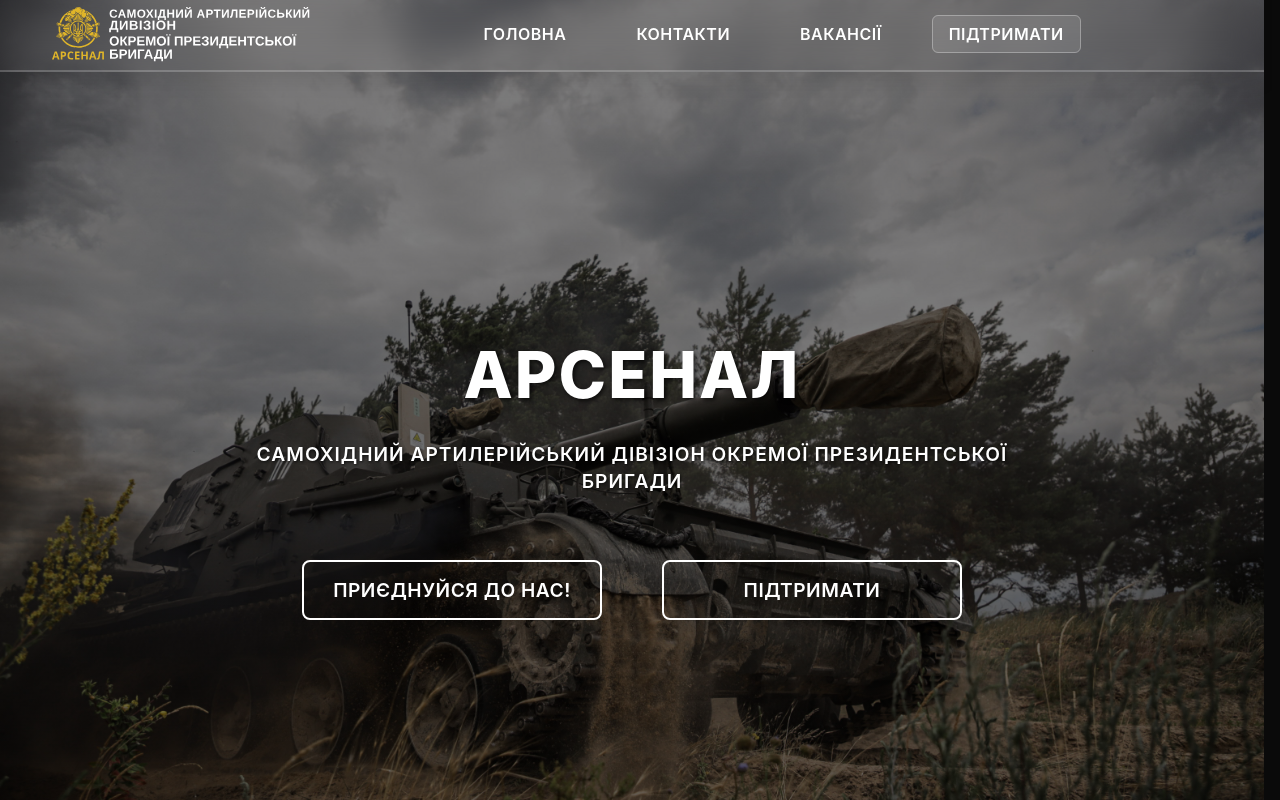
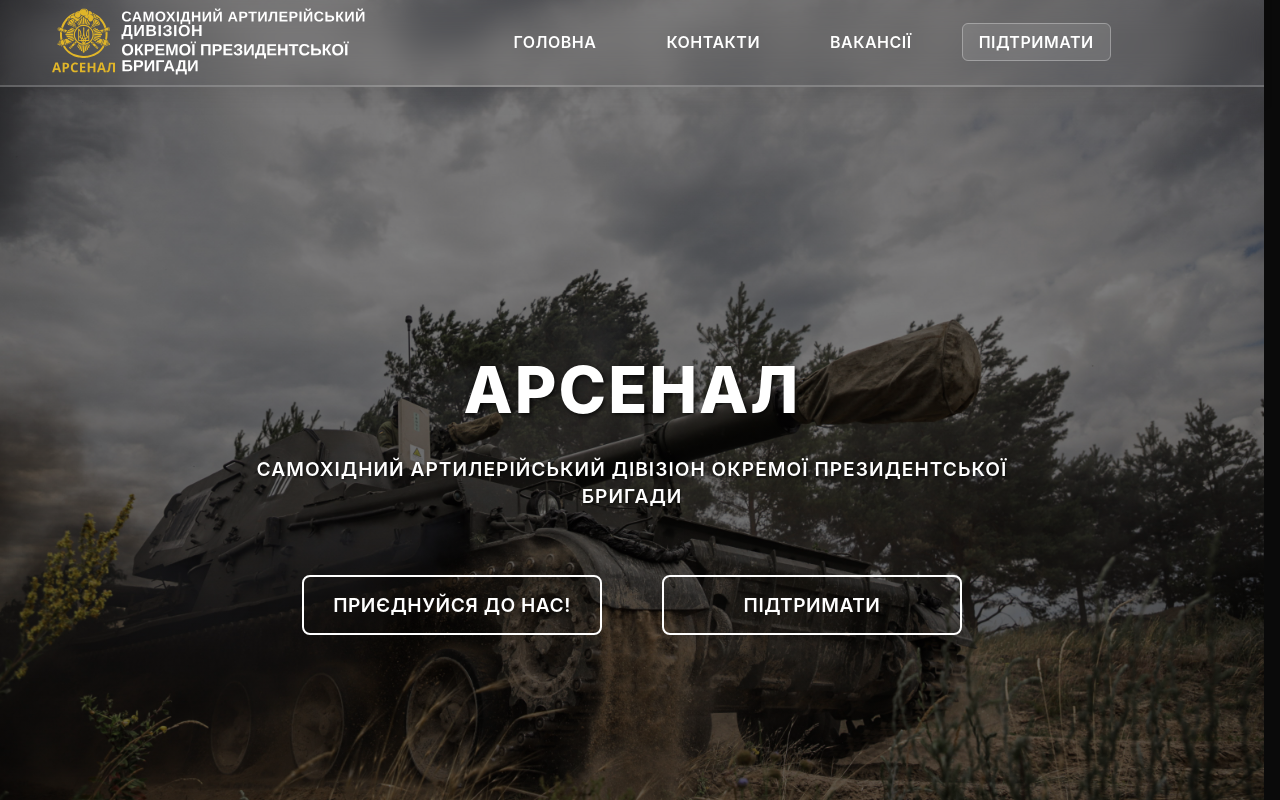
Before and after one commit to Shavronskyy/BrigadeWebService, a React (Create React App) app in the folder Frontend/: page / in a window 1280 px wide. Shown: the top 800 px of the page. Built offline with nearby package versions, Linux system fonts and the light colour scheme; no server answers.

Commit message:
changed logo-size

```diff
--- a/Frontend/src/components/Header.css
+++ b/Frontend/src/components/Header.css
@@ -15,7 +15,7 @@
   display: flex;
   align-items: center;
   justify-content: space-between;
-  min-height: 46px;
+  min-height: 70px;
   position: relative;
 }
 
@@ -35,9 +35,9 @@
 }
 
 .logo-image {
-  height: 70px;
+  height: 85px;
   width: auto;
-  max-width: 280px;
+  max-width: 340px;
   transition: opacity 0.3s ease, filter 0.3s ease;
   pointer-events: none;
   display: block;
```
